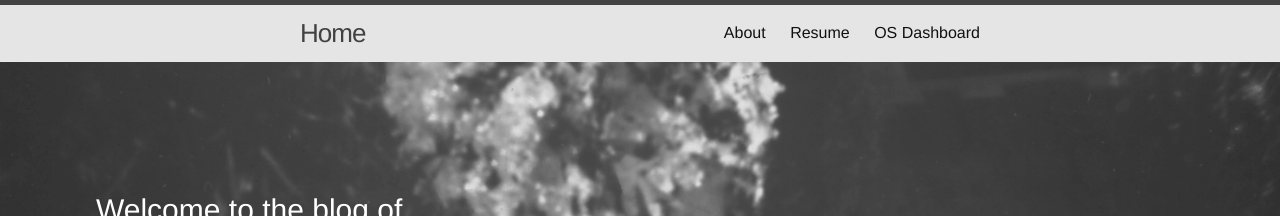
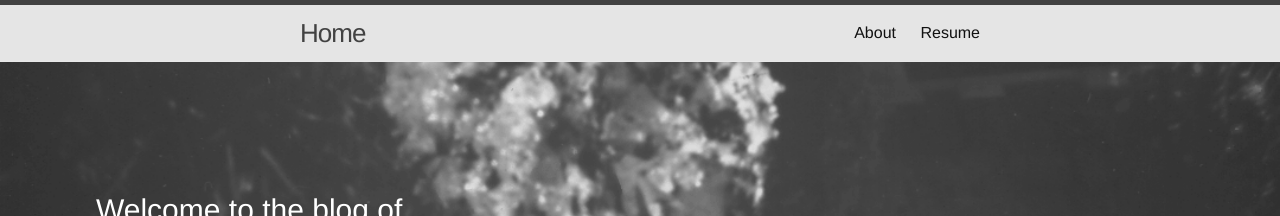
Before and after one commit to stevendiaz/stevendiaz.github.io, a Jekyll site: the page built from index.html, in a window 1280 px wide. Shown: the top 216 px of the page. Built offline with Jekyll 4.4.1, drawn with Linux system fonts in a browser that asks for light colours.

Commit message:
remove os dashboard

```diff
--- a/_includes/header.html
+++ b/_includes/header.html
@@ -20,7 +20,6 @@
           {% endif %}
         {% endfor %}
         <a class="page-link" href="/files/resume.pdf">Resume</a>
-        <a class="page-link" href="/439-project-viz/index.html">OS Dashboard</a>
       </div>
     </nav>
 
```
